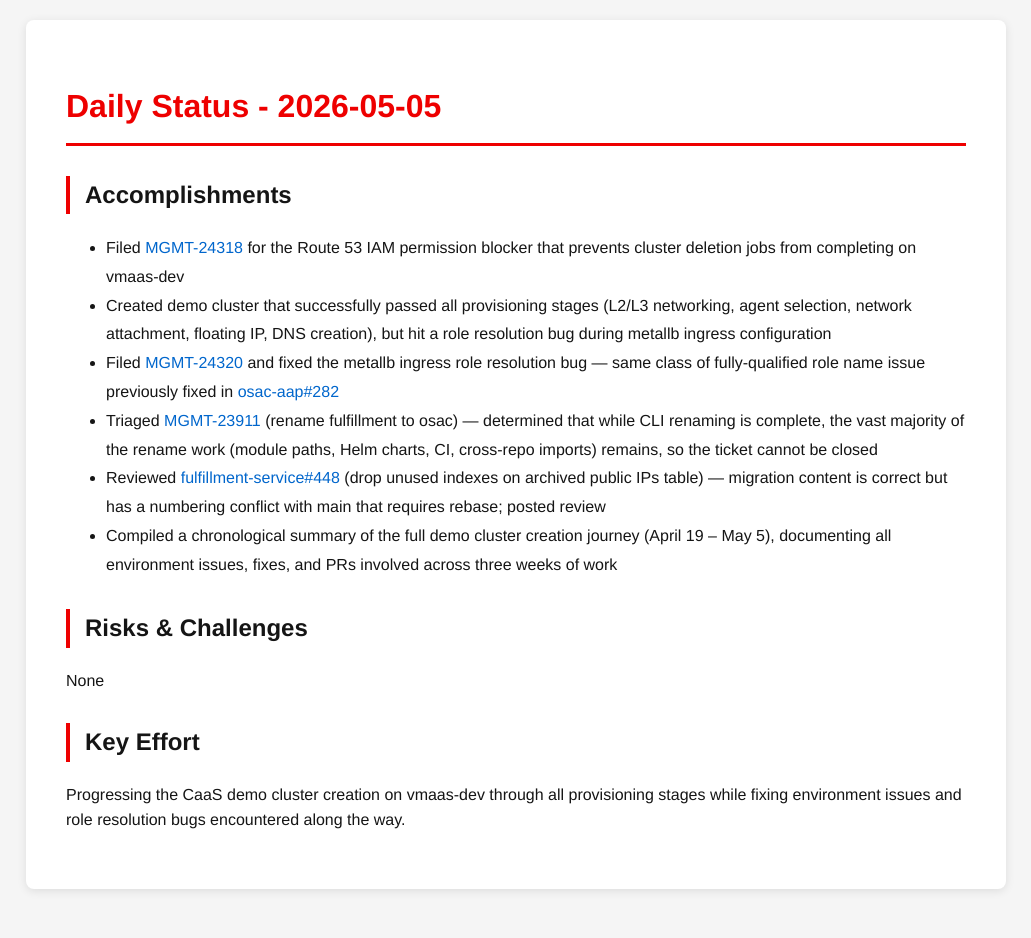
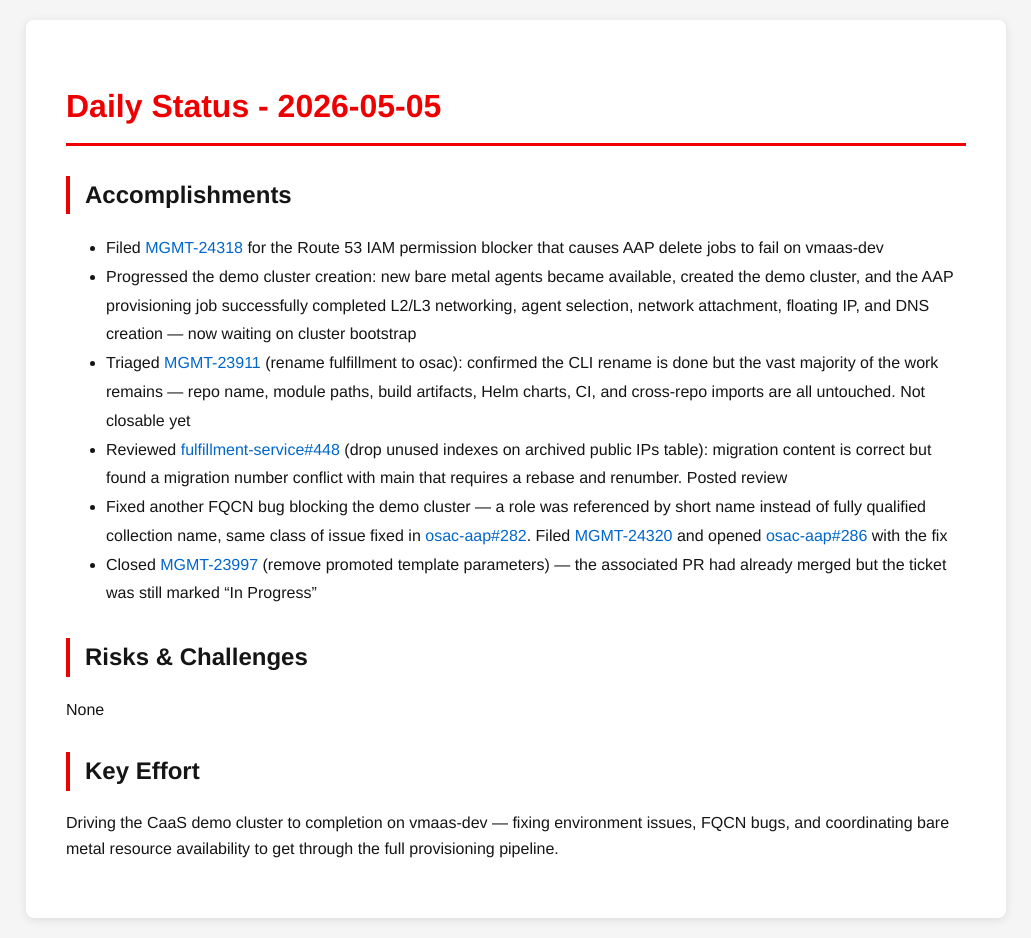
Before and after one commit to tzvatot/daily-status, a Jekyll site: the page built from 2026-05-05.md, in a window 1280 px wide. Shown: the whole page, without its empty margins (124-1155 px from the left). Built offline with Jekyll 4.4.1, drawn with Linux system fonts in a browser that asks for light colours; before the commit the page ends 909 px from its top, so only the background shows below that.

Commit message:
Daily status update - 2026-05-05

```diff
--- a/2026-05-05.md
+++ b/2026-05-05.md
@@ -7,18 +7,15 @@
 # Daily Status - 2026-05-05
 
 ## Accomplishments
-
-- Filed [MGMT-24318](https://issues.redhat.com/browse/MGMT-24318) for the Route 53 IAM permission blocker that prevents cluster deletion jobs from completing on vmaas-dev
-- Created demo cluster that successfully passed all provisioning stages (L2/L3 networking, agent selection, network attachment, floating IP, DNS creation), but hit a role resolution bug during metallb ingress configuration
-- Filed [MGMT-24320](https://issues.redhat.com/browse/MGMT-24320) and fixed the metallb ingress role resolution bug — same class of fully-qualified role name issue previously fixed in [osac-aap#282](https://github.com/osac-project/osac-aap/pull/282)
-- Triaged [MGMT-23911](https://issues.redhat.com/browse/MGMT-23911) (rename fulfillment to osac) — determined that while CLI renaming is complete, the vast majority of the rename work (module paths, Helm charts, CI, cross-repo imports) remains, so the ticket cannot be closed
-- Reviewed [fulfillment-service#448](https://github.com/osac-project/fulfillment-service/pull/448) (drop unused indexes on archived public IPs table) — migration content is correct but has a numbering conflict with main that requires rebase; posted review
-- Compiled a chronological summary of the full demo cluster creation journey (April 19 – May 5), documenting all environment issues, fixes, and PRs involved across three weeks of work
+- Filed [MGMT-24318](https://issues.redhat.com/browse/MGMT-24318) for the Route 53 IAM permission blocker that causes AAP delete jobs to fail on vmaas-dev
+- Progressed the demo cluster creation: new bare metal agents became available, created the demo cluster, and the AAP provisioning job successfully completed L2/L3 networking, agent selection, network attachment, floating IP, and DNS creation — now waiting on cluster bootstrap
+- Triaged [MGMT-23911](https://issues.redhat.com/browse/MGMT-23911) (rename fulfillment to osac): confirmed the CLI rename is done but the vast majority of the work remains — repo name, module paths, build artifacts, Helm charts, CI, and cross-repo imports are all untouched. Not closable yet
+- Reviewed [fulfillment-service#448](https://github.com/osac-project/fulfillment-service/pull/448) (drop unused indexes on archived public IPs table): migration content is correct but found a migration number conflict with main that requires a rebase and renumber. Posted review
+- Fixed another FQCN bug blocking the demo cluster — a role was referenced by short name instead of fully qualified collection name, same class of issue fixed in [osac-aap#282](https://github.com/osac-project/osac-aap/pull/282). Filed [MGMT-24320](https://issues.redhat.com/browse/MGMT-24320) and opened [osac-aap#286](https://github.com/osac-project/osac-aap/pull/286) with the fix
+- Closed [MGMT-23997](https://issues.redhat.com/browse/MGMT-23997) (remove promoted template parameters) — the associated PR had already merged but the ticket was still marked "In Progress"
 
 ## Risks & Challenges
-
 None
 
 ## Key Effort
-
-Progressing the CaaS demo cluster creation on vmaas-dev through all provisioning stages while fixing environment issues and role resolution bugs encountered along the way.
+Driving the CaaS demo cluster to completion on vmaas-dev — fixing environment issues, FQCN bugs, and coordinating bare metal resource availability to get through the full provisioning pipeline.
```
